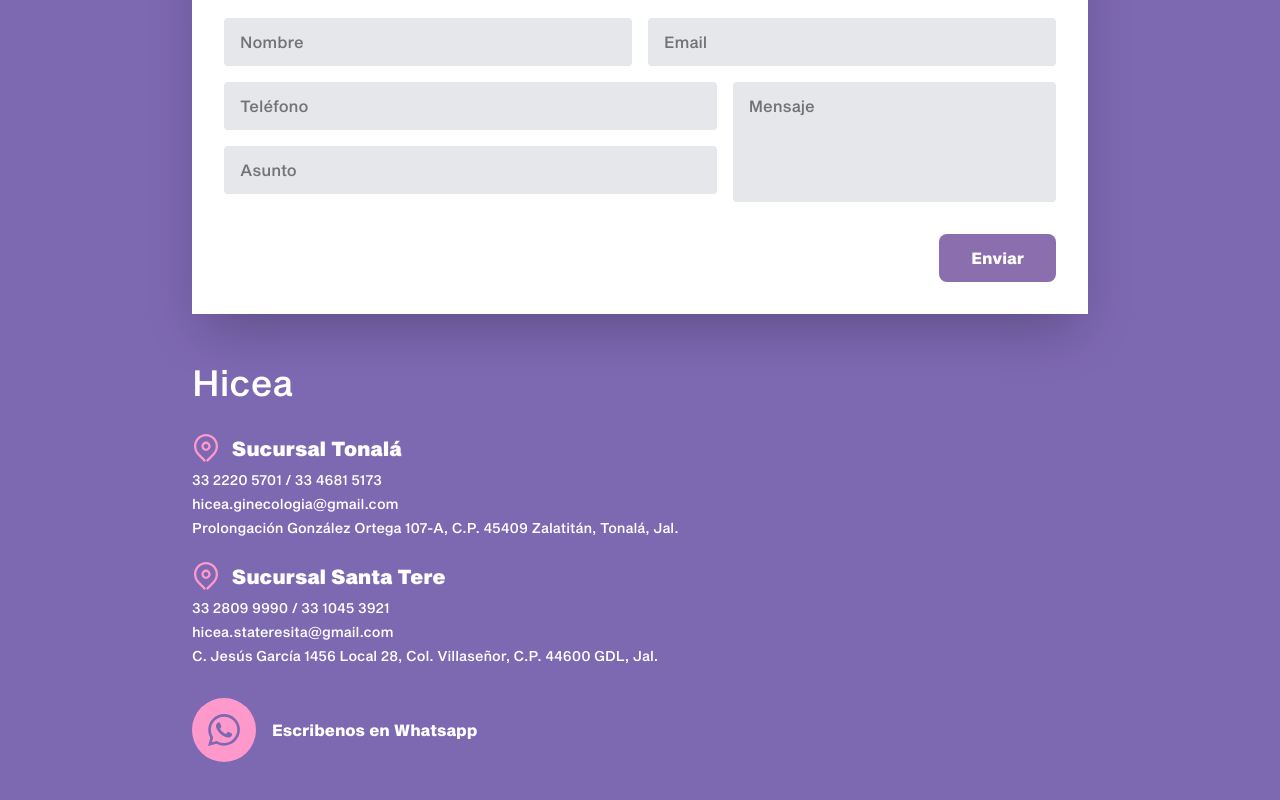
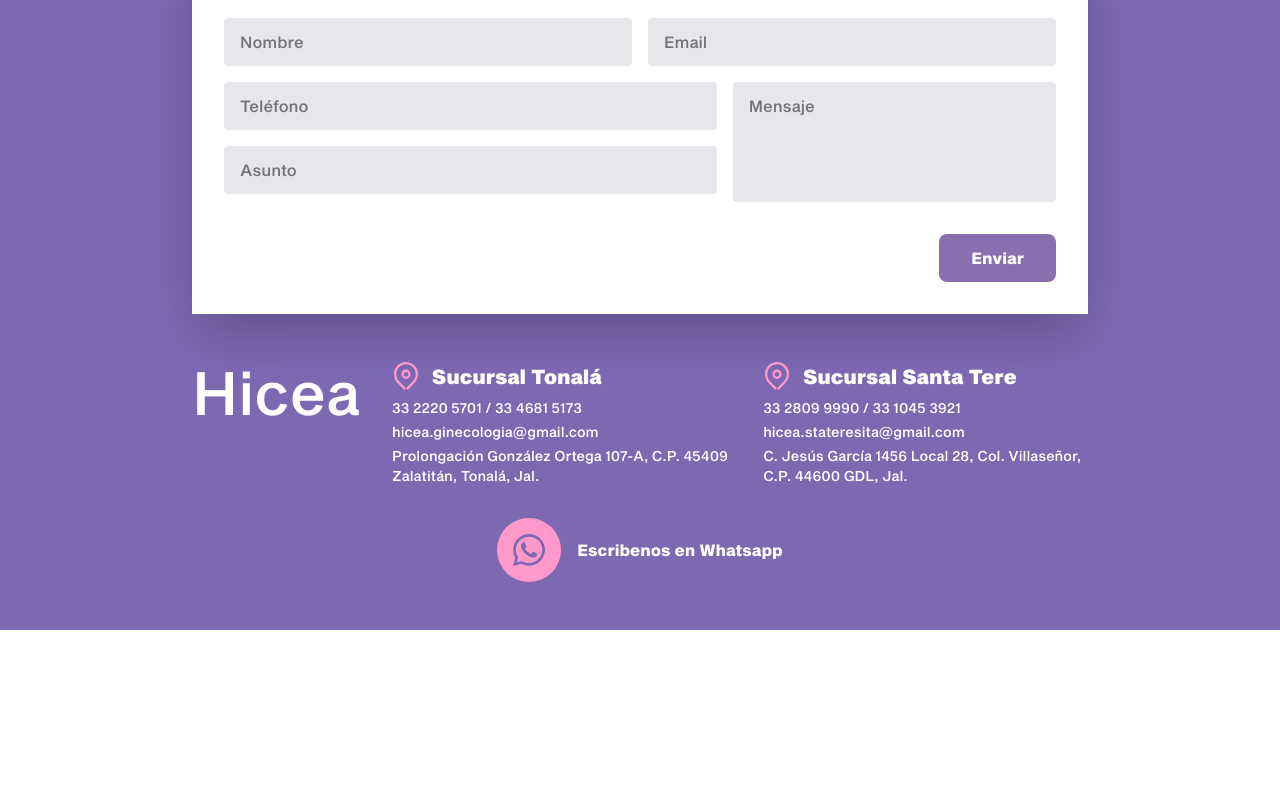
Before and after one commit to Hiddenberg/hicea-website, a Next.js app in the folder application/: page / in a window 1280 px wide. Shown: the part 3767-4567 px from the top of the page. After the commit the page ends 4397 px from the top, so only its background shows below. Built offline with nearby package versions, Linux system fonts and the light colour scheme.

Commit message:
finishing hice adjustments

```diff
--- a/application/src/app/components/sections/ContactSection.tsx
+++ b/application/src/app/components/sections/ContactSection.tsx
@@ -94,12 +94,12 @@ export default function ContactSection() {
             </div>
 
             {/* Company Information */}
-            <div className="w-full max-w-4xl text-white">
+            <div className="lg:flex lg:gap-8 w-full max-w-4xl text-white">
                {/* Company Name */}
-               <h2 className="mb-8 text-4xl">Hicea</h2>
+               <h2 className="mb-8 text-4xl lg:text-6xl">Hicea</h2>
 
                {/* Branches */}
-               <div className="space-y-6 mb-8">
+               <div className="lg:flex lg:gap-8 space-y-6 lg:space-y-0 mb-8">
                   {/* Sucursal Tonalá */}
                   <div>
                      <div className="flex items-center gap-3 mb-2">
@@ -135,6 +135,7 @@ export default function ContactSection() {
                   </div>
                </div>
 
+            </div>
             {/* WhatsApp Contact */}
             <div className="flex items-center gap-4">
                <div className="flex justify-center items-center bg-hicea-pink rounded-full size-16">
@@ -153,8 +154,7 @@ export default function ContactSection() {
                      />
                   </svg>
                </div>
-                  <p className="font-semibold">Escribenos en Whatsapp</p>
-               </div>
+               <p className="font-semibold text-white">Escribenos en Whatsapp</p>
             </div>
          </div>
       </div >
```
Lines whose indentation alone changed are shown as unchanged.
